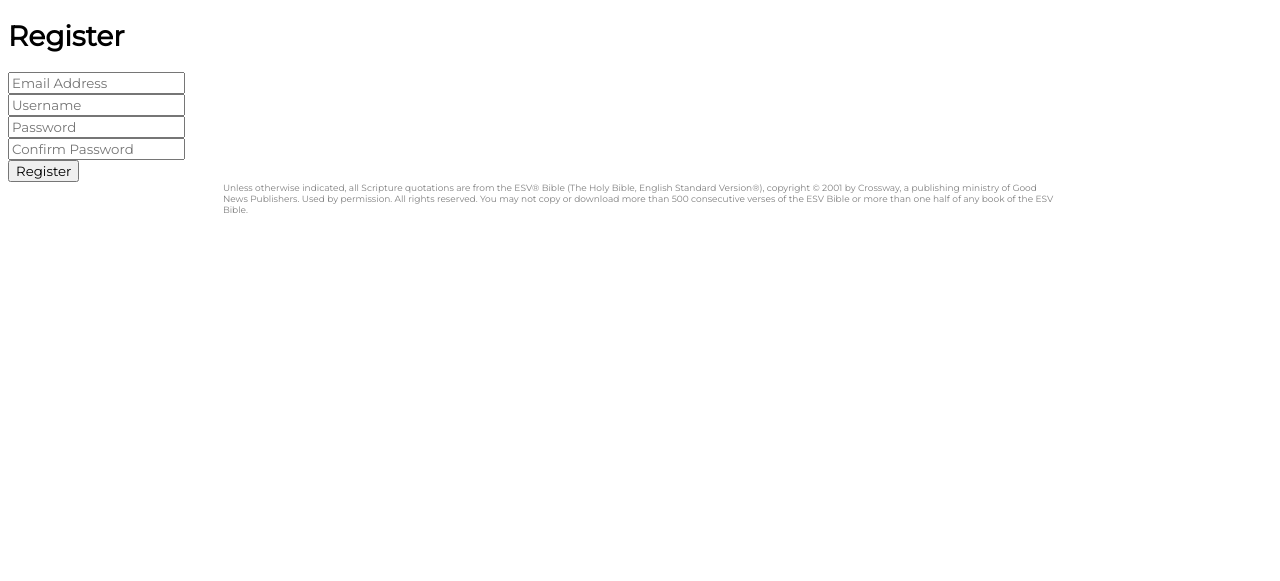
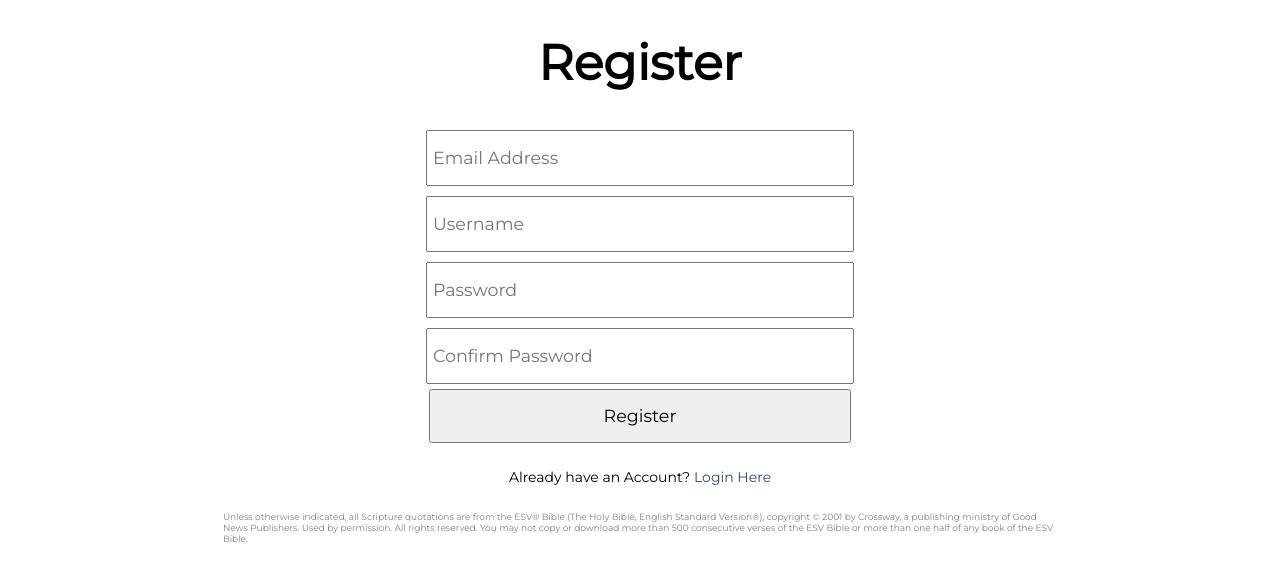
Before and after one commit to djjohnsongeek/memorize, a Django app: template mem_app/templates/mem_app/register.html in a window 1280 px wide. Shown: the top 581 px of the page. Run offline with Django 3.2, Linux system fonts and the light colour scheme; the template is opened without the code that fills it, so the values that code supplies are empty; some libraries are stand-ins or nearby versions.

Commit message:
added nav bar, added style to login/register page, improved over style, moved user's verses to a sidebar/modal

```diff
--- a/mem_app/static/mem_app/styles.css
+++ b/mem_app/static/mem_app/styles.css
@@ -89,20 +115,91 @@ body, button, input, textarea {
     font-family: 'Montserrat', sans-serif;
 }
 h1{
-    font-size: 2rem;
+    font-size: 3.5rem;
+    text-align: center;
 }
-h2{
+.h2{
     font-size: 1.5rem;
     font-weight: 1000;
 }
+.ref {
+    font-weight: bold;
+    font-size: 20px;
+    font-family: 'Lato', sans-serif;
+}
 
+footer {
+    font-size: 9px;
+    width: 66%;
+    margin: auto;
+    color: grey;
+    height: 50px;
+}
+
+.div-main{
+    text-align: center;
+}
+
+section{
+    width: 60%;
+    margin: auto;
+}
+
+.spacer{
+    height: 25px;
+}
+
+hr{
+    width: 95%;
+    color: rgb(204, 204, 204);
+}
+
+#btn-search{
+    margin-left: 0px;
+    height: 50px;
+    box-sizing: content-box;
+    font-size: 1.25rem;
+    background-color: white;
+    border: 1px solid grey;
+    padding-top: 1px;
+    padding-bottom: 1px;
+}
+#btn-search:hover{
+    border: 1px solid rgb(101, 101, 218);
+}
+
+/* LINKS */
 a {
     text-decoration: none;
     color:rgb(49, 74, 119);
     font-size: 1.3rem;
 }
-a:hover{
+a:hover, #your-verses:hover{
     color:cornflowerblue;
+    cursor: pointer;
+}
+
+.passage{
+    text-align: left;
+    width: 85%;
+    margin: auto;
+}
+.register-link{
+    font-size: 1rem;
+}
+
+/* nav bar */
+nav{
+    display: flex;
+    justify-content: center;
+}
+.nav-link{
+    margin: 10px;
+    font-weight: 1000;
+}
+
+#your-verses{
+    color:rgb(49, 74, 119);
 }
 
 .page-nav{
@@ -111,43 +208,20 @@ a:hover{
 .page-nav-text{
     font-size: 1.3rem;
 }
-.passage{
-    text-align: left;
-    width: 85%;
-    margin: auto;
+
+/* LOGIN AND SEARCH INPUT */
+.btns-login-register{
+    box-sizing: content-box;
+    width: 33%;
+    height: 50px;
+    font-size: 1.25rem;
+    padding: 0;
 }
 
-.ref {
-    font-weight: bold;
-    font-size: 20px;
-    font-family: 'Lato', sans-serif;
+input{
+    width: 33%;
+    height: 50px;
+    font-size: 1.25rem;
+    margin: 5px;
+    padding-left: 5px;
 }
-
-footer div {
-    font-size: 9px;
-    width: 66%;
-    margin: auto;
-    color: grey;
-}
-
-.div-main{
-    text-align: center;
-}
-
-.verse-list{
-    list-style: none;
-    padding-left: 0px;
-}
-
-aside{
-    width: 10%;
-    float: left;
-}
-
-section{
-    width: 90%;
-    float: right;
-}
-.spacer{
-    height: 25px;
-}
--- a/mem_app/templates/mem_app/base.html
+++ b/mem_app/templates/mem_app/base.html
@@ -10,9 +10,35 @@
         <script src="https://cdn.jsdelivr.net/npm/js-cookie@2/src/js.cookie.min.js"></script>
     </head>
     <body>
+        {% if login %}
+            <nav>
+                <div class="nav-link">
+                    <a href="{% url 'index' %}">Home</a><br/>
+                </div>
+                <div class="nav-link">
+                    <a href="{% url 'logout_view' %}">Logout</a>
+                </div>
+                <div class="nav-link">
+                    <span class="h2" id="your-verses">My Verses</span>
+                </div>
+            </nav>
+            <hr/>
+        {% endif %}
         {% block body %} {% endblock %}
-    </body>
+        <div id="modal-verses">
+            <div id="modal-verses-content">
+                <span id="close-verses">&times;</span>
+                {% if verses %}
+                    {% for verse in verses %}
+                        <div class="hidden-verses">
+                            <a href="http://127.0.0.1:8000/memorize/{{ verse }}">{{ verse }}</a>
+                        </div>
+                    {% endfor %}
+                {% endif %}
+            </div>
+        </div>
         <footer>
+            <div class="spacer"></div>
             <div>
                 <span>
                     Unless otherwise indicated, all Scripture quotations are from the ESV® Bible (The Holy Bible, English Standard Version®), copyright © 2001 by Crossway,
@@ -21,4 +47,26 @@
                 </span>
             </div>
         </footer>
+    </body>
+    <script>
+        //add event listener to "Your Verses" nav item
+        document.getElementById("your-verses").addEventListener("click", showVerses);
+
+        function showVerses(event){
+            // get modal and close button
+            const modal = document.querySelector("#modal-verses");
+            const btnClose = document.querySelector("#close-verses");
+            // display modal
+            modal.style.display = "block";
+            // close modal
+            btnClose.onclick = () => {
+                modal.style.display = "none";
+            }
+            window.onclick = (event) => {
+                if (event.target == modal){
+                    modal.style.display = "none";
+                }
+            };
+        }
+    </script>
 </html>
--- a/mem_app/templates/mem_app/register.html
+++ b/mem_app/templates/mem_app/register.html
@@ -2,6 +2,7 @@
 {% block title %} Registration {% endblock %}
 
 {% block body %}
+<div class="div-main">
     <h1>Register</h1>
     {% if message %}
         <span> {{ message }}</span>
@@ -12,6 +13,13 @@
         <input type="text" name="username" placeholder="Username"><br/>
         <input type="password" name="password" placeholder="Password"><br/>
         <input type="password" name="confirm_pw" placeholder="Confirm Password"></br>
-    <button>Register</button>
+        <button class="btns-login-register">Register</button>
     </form>
+    <div class="spacer"></div>
+    <span>
+        Already have an Account?
+        <a class="register-link" href="{% url 'login_view' %}">Login Here</a>
+    </span>
+
+</div>
 {% endblock %}
```
Also changed, not shown: other parts of mem_app/static/mem_app/styles.css (+28 -2 lines), mem_app/templates/mem_app/index.html (+2 -18 lines), mem_app/templates/mem_app/login.html (+5 -3 lines), mem_app/templates/mem_app/memorize.html (+9 -59 lines). Lines whose indentation alone changed are shown as unchanged.
